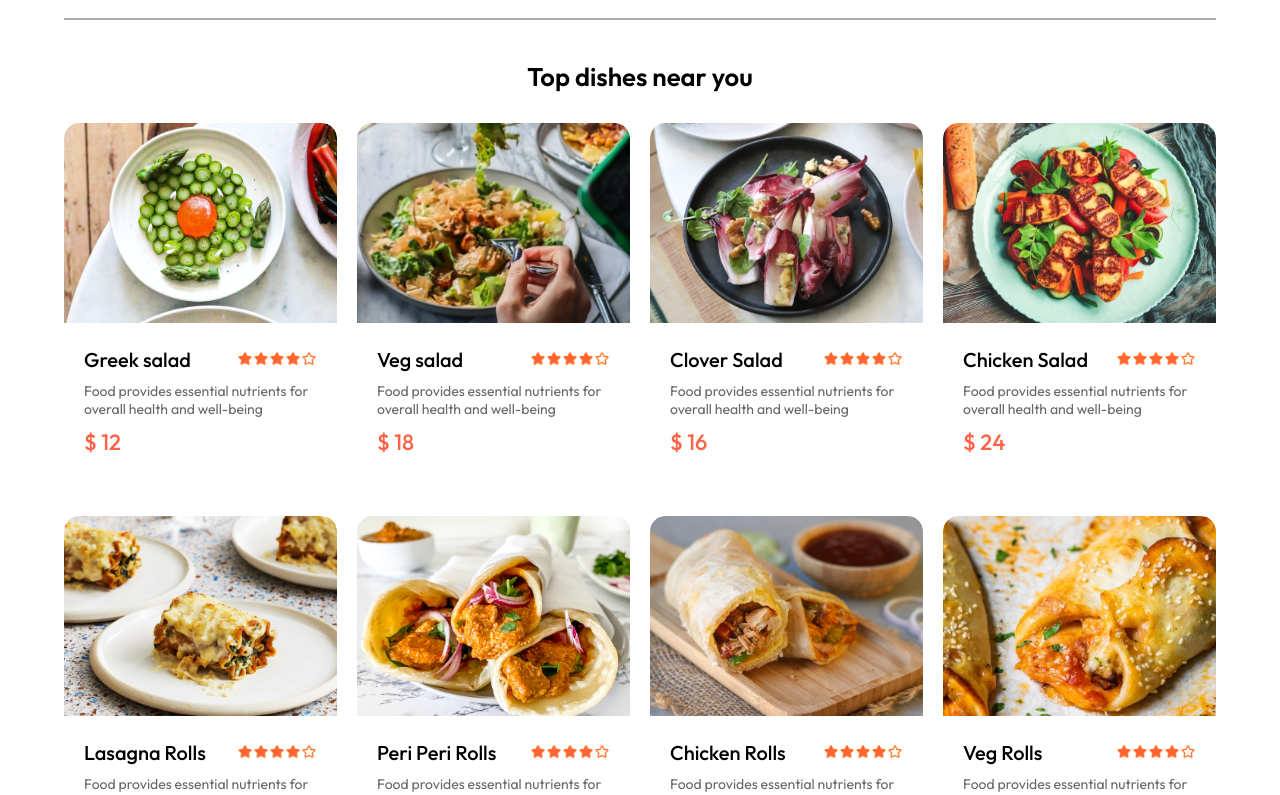
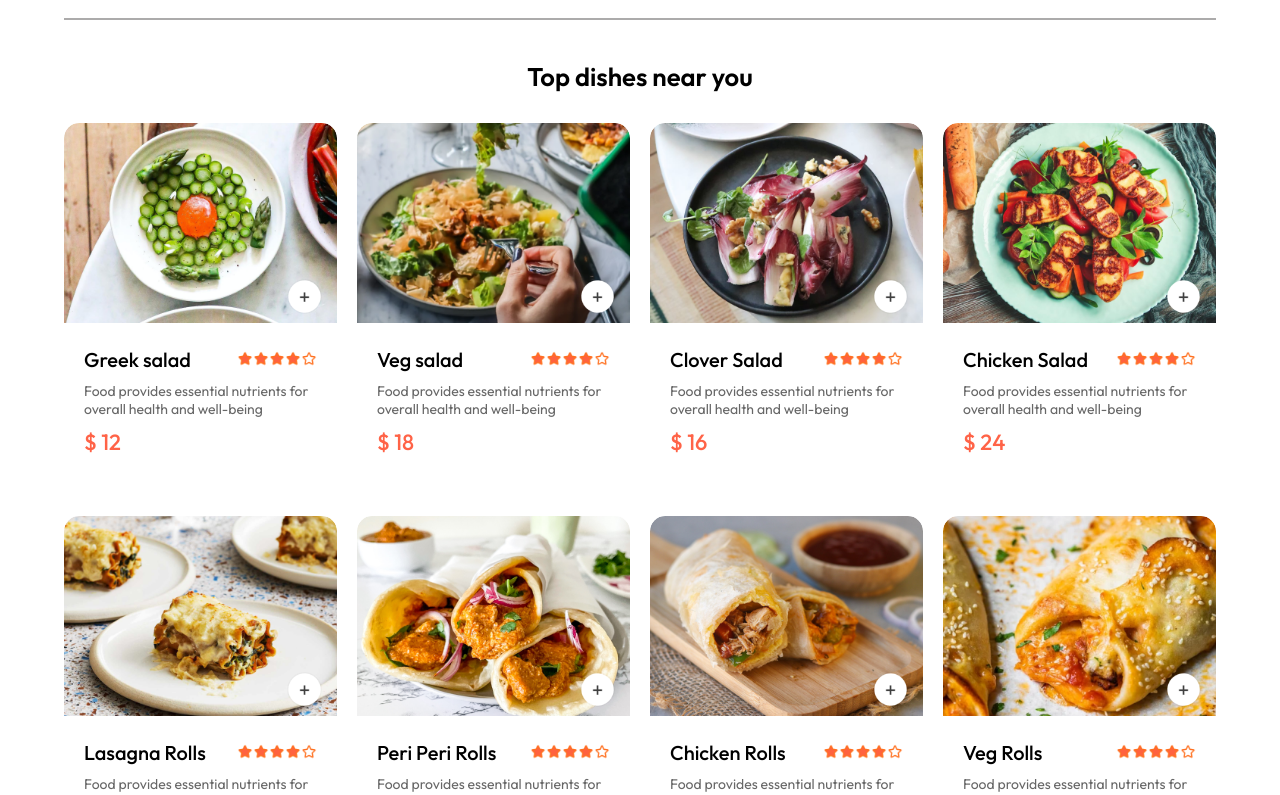
Before and after one commit to GTK-kala/React-Food-Delivery-App, a React (Vite) app in the folder React-Food-App/: page / in a window 1280 px wide. Shown: the part 860-1655 px from the top of the page. Built offline with nearby package versions, Linux system fonts and the light colour scheme.

Commit message:
Eleventh commit

```diff
--- a/React-Food-App/src/Components/FoodItem/FoodItem.css
+++ b/React-Food-App/src/Components/FoodItem/FoodItem.css
@@ -39,3 +39,29 @@
     color: tomato;
     margin: 10px 0px;
 }
+.food-item-container{
+    position: relative;
+}
+.food-item-container .add{
+    position: absolute;
+    width: 35px;
+    bottom: 13px;
+    right: 15px;
+    cursor: pointer;
+    border-radius: 50%;
+}
+.item-count{
+    position: absolute;
+    bottom: 13px;
+    right: 15px;
+    display: flex;
+    align-items: center;
+    gap: 10px;
+    background-color: #fff;
+    padding: 6px;
+    border-radius: 50px;
+}
+.item-count img{
+    width: 25px;
+    cursor: pointer;
+}
--- a/React-Food-App/src/Components/FoodItem/FoodItem.jsx
+++ b/React-Food-App/src/Components/FoodItem/FoodItem.jsx
@@ -1,12 +1,23 @@
 import { assets } from '../../assets/frontend_assets/assets'
+import { useState } from 'react'
 import './FoodItem.css'
 
 const FoodItem = ({id, name, description, price, image}) => {
 
+  const [itemCount, setItemCount] = useState(0);
+
   return (
     <div className='food-item' id={id}>
-      <div className='food-item-image'>
+      <div className='food-item-container'>
         <img className='food-item-img' src={image} alt={name} />
+        {!itemCount ?
+         <img className='add' src={assets.add_icon_white} alt="Add to Cart" onClick={() => setItemCount(prev => prev + 1)} />
+         : <div className='item-count'>
+          <img src={assets.remove_icon_red} alt="" onClick={() => setItemCount(prev => prev - 1)} />
+          <p>{itemCount}</p>
+          <img src={assets.add_icon_green} alt="" onClick={() => setItemCount(prev => prev + 1)} />
+         </div>
+        }
       </div>
         <div className='food-item-info'>
         <div className='food-item-name-rating'>
```
